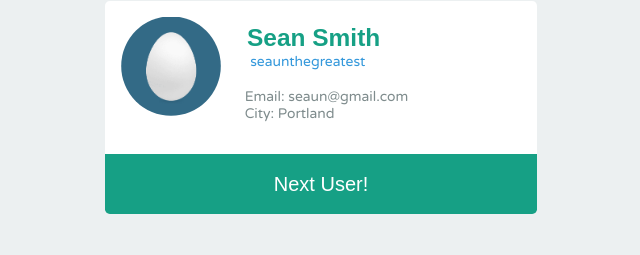
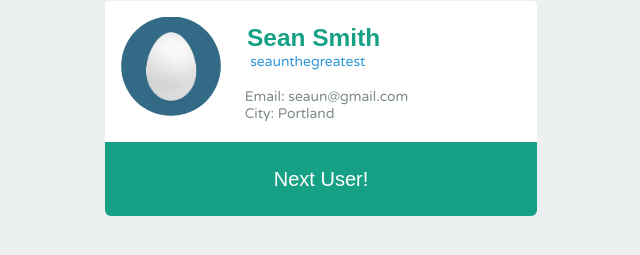
Before and after one commit to allaev/random-user, a plain HTML site: page index.html in a window 1280 px wide. Shown: the part 123-378 px from the top of the page, without its empty margins (319-959 px from the left). Drawn offline with Linux system fonts and the light colour scheme; a web font is replaced by a local one.

Commit message:
change styles

```diff
--- a/css/main.css
+++ b/css/main.css
@@ -56,9 +56,9 @@ body {
   border-radius: 18em;
 }
 
-
-.footer {
-  margin: 2em auto;
+button {
+  margin: 1em auto;
+  width: 100%;
   height: 3.70em;
   background: #16a085;
   text-align: center;
@@ -67,19 +67,17 @@ body {
   justify-content: center;
   align-items: center;
   transition: background 0.1s;
-}
 
-button {
   color: white;
   font-family: "Coda", sans-serif;
   text-align: center;
   font-size: 20px;
-  background: none;
   outline: none;
   border: 0;
+  cursor: pointer;
 }
 
-.footer:hover {
+button:hover {
   background: #1abc9c;
 }
 
--- a/index.html
+++ b/index.html
@@ -18,11 +18,8 @@
           <div>Email: <span id="email">seaun@gmail.com</span></div>
           <div>City: <span id="city">Portland</span></div>
       </div>
-      <div class="footer">
-        <button id="btn">Next User!</button>
-     </div>
+      <button id="btn">Next User!</button>
     </div>
-
     <script type="text/javascript" src="js/main.js"></script>
   </body>
 </html>
```
